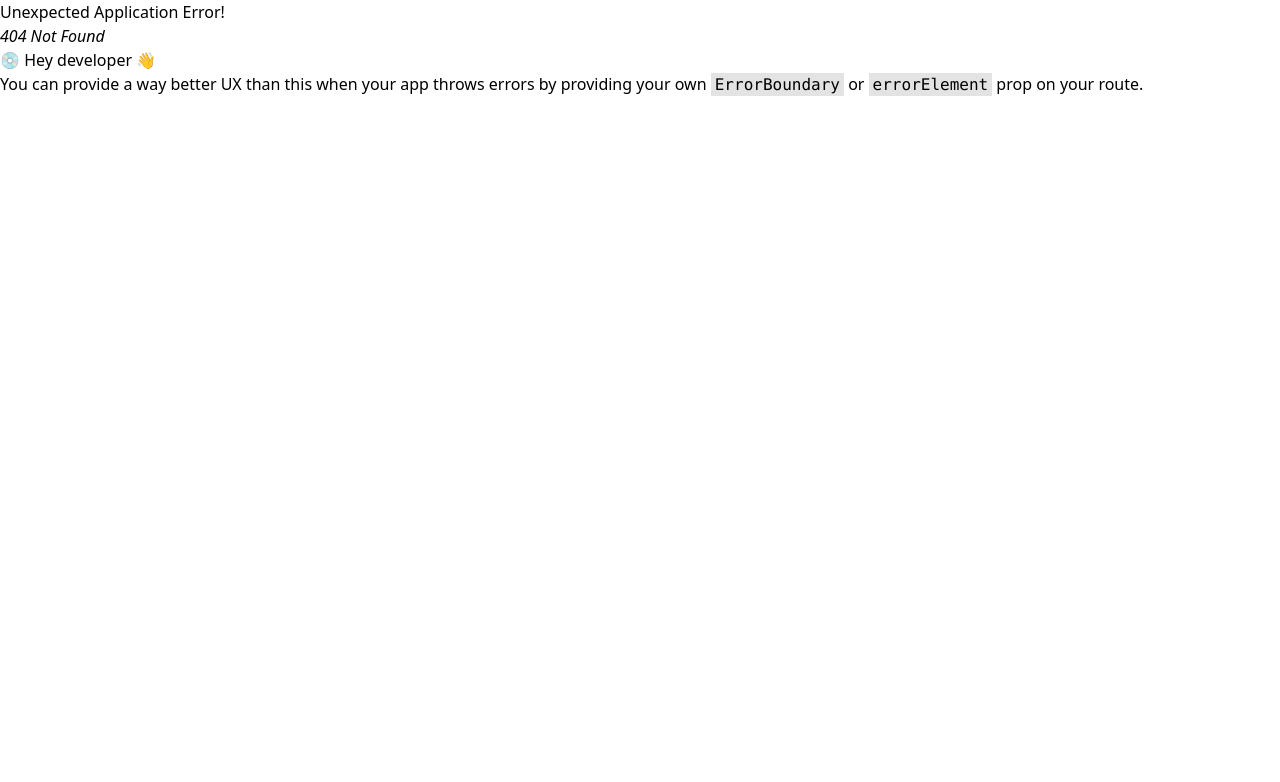
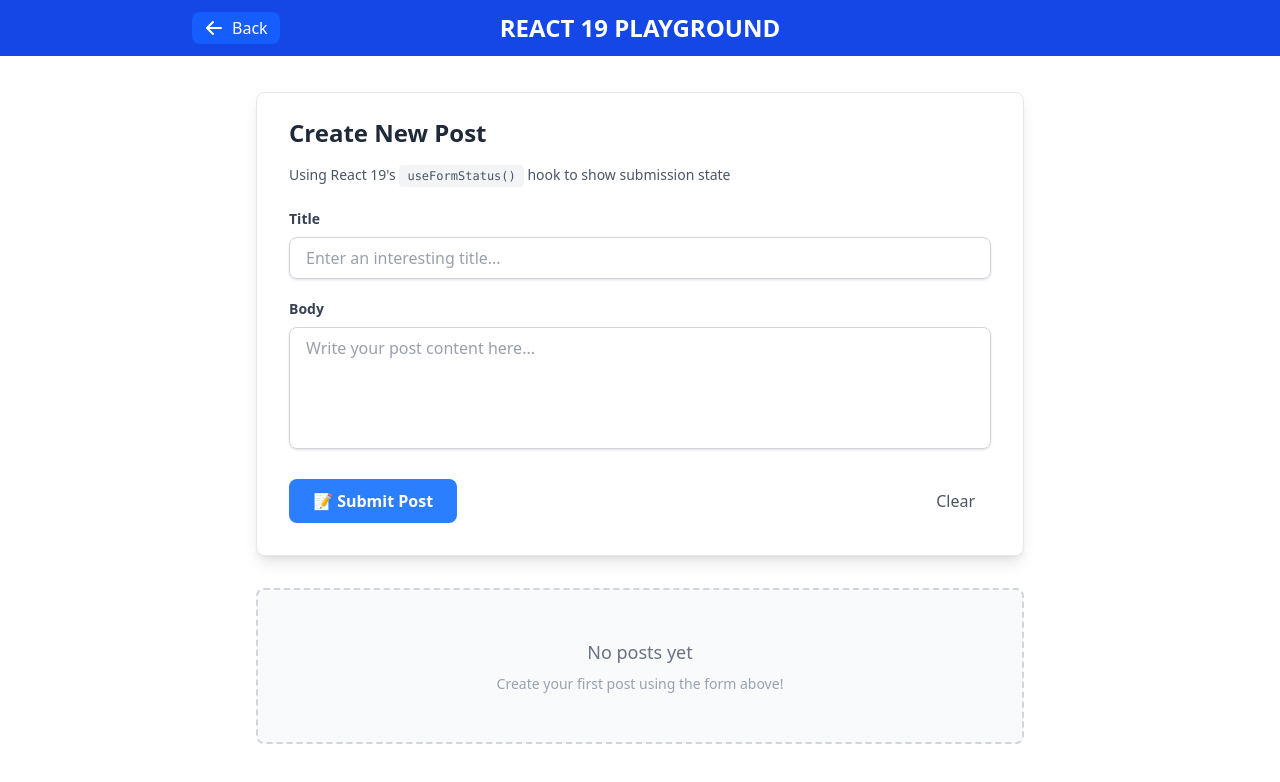
Before and after one commit to Lu0-Wenfeng/React19Learn, a React app in the folder app/: page /useformstatus-example in a window 1280 px wide. Before the commit this address had no page. Shown: the top 782 px of the page. Built offline with nearby package versions, Linux system fonts and the light colour scheme; the HTML template or start-up script is replaced by a standard one.

Commit message:
example 7: useFormStatus

```diff
--- a/app/src/App.tsx
+++ b/app/src/App.tsx
@@ -13,6 +13,7 @@ import { UseExample2 } from "./components/useExample2/Posts";
 import { UseExample3 } from "./components/useExample3/Message";
 import { UseExampleContext } from "./components/useExampleContext/Theme";
 import AddToCartForm from "./components/useFormStateExample/AddToCartForm";
+import { UseFormStatusExample } from "./components/useFormStatusExample/Posts";
 // import { UseOptimisticExample } from './components/useOptimisticExample/Message';
 // import { UseTransitionExample } from './components/useTransitionExample/Tabs';
 import MainLayout from "./layouts/MainLayout";
@@ -43,11 +44,12 @@ const App = () => {
             </>
           }
         />
-        {/*
+
         <Route
-          path='useformstatus-example'
+          path="useformstatus-example"
           element={<UseFormStatusExample />}
         />
+        {/*
         <Route
           path='useoptimistic-example'
           element={<UseOptimisticExample />}
--- /dev/null
+++ b/app/src/components/useFormStatusExample/Posts.tsx
@@ -0,0 +1,209 @@
+import { useRef, useState } from "react";
+import { useFormStatus } from "react-dom";
+
+interface Post {
+  id: string;
+  title: string;
+  body: string;
+  timestamp: number;
+}
+
+// PostItem component
+const PostItem = ({ post }: { post: Post }) => {
+  return (
+    <article className="bg-gradient-to-br from-blue-50 to-blue-100 shadow-md hover:shadow-lg p-6 my-4 rounded-lg transition-shadow duration-200 border border-blue-200">
+      <div className="flex items-start justify-between mb-3">
+        <h2 className="text-xl font-bold text-gray-800 flex-1">{post.title}</h2>
+        <span className="text-xs text-gray-500 ml-2 flex-shrink-0">
+          {new Date(post.timestamp).toLocaleTimeString()}
+        </span>
+      </div>
+      <p className="text-gray-700 leading-relaxed">{post.body}</p>
+    </article>
+  );
+};
+
+// SubmitButton component - Must be used inside a form
+const SubmitButton = () => {
+  const { pending } = useFormStatus();
+
+  return (
+    <button
+      className={`py-2.5 px-6 rounded-lg font-semibold transition-all duration-200 focus:outline-none focus:ring-2 focus:ring-offset-2 ${
+        pending
+          ? "bg-gray-400 cursor-not-allowed"
+          : "bg-blue-500 hover:bg-blue-600 active:bg-blue-700 text-white cursor-pointer focus:ring-blue-500"
+      }`}
+      type="submit"
+      disabled={pending}
+    >
+      {pending ? (
+        <span className="flex items-center justify-center gap-2">
+          <svg
+            className="animate-spin h-5 w-5"
+            xmlns="http://www.w3.org/2000/svg"
+            fill="none"
+            viewBox="0 0 24 24"
+          >
+            <circle
+              className="opacity-25"
+              cx="12"
+              cy="12"
+              r="10"
+              stroke="currentColor"
+              strokeWidth="4"
+            />
+            <path
+              className="opacity-75"
+              fill="currentColor"
+              d="M4 12a8 8 0 018-8V0C5.373 0 0 5.373 0 12h4zm2 5.291A7.962 7.962 0 014 12H0c0 3.042 1.135 5.824 3 7.938l3-2.647z"
+            />
+          </svg>
+          Submitting...
+        </span>
+      ) : (
+        "📝 Submit Post"
+      )}
+    </button>
+  );
+};
+
+// PostForm component
+const PostForm = ({ addPost }: { addPost: (post: Post) => void }) => {
+  const formRef = useRef<HTMLFormElement>(null);
+
+  const formAction = async (formData: FormData) => {
+    const title = formData.get("title") as string;
+    const body = formData.get("body") as string;
+
+    // Validate
+    if (!title?.trim() || !body?.trim()) {
+      alert("Please fill in both title and body");
+      return;
+    }
+
+    // Simulate a network delay of 2 seconds
+    await new Promise((resolve) => setTimeout(resolve, 2000));
+
+    const newPost: Post = {
+      id: Date.now().toString(),
+      title: title.trim(),
+      body: body.trim(),
+      timestamp: Date.now(),
+    };
+
+    addPost(newPost);
+    formRef.current?.reset();
+  };
+
+  return (
+    <form
+      ref={formRef}
+      action={formAction}
+      className="bg-white shadow-lg rounded-lg px-8 pt-6 pb-8 mb-8 border border-gray-200"
+    >
+      <div className="mb-6">
+        <h2 className="text-2xl font-bold text-gray-800 mb-4">
+          Create New Post
+        </h2>
+        <p className="text-gray-600 text-sm">
+          Using React 19's{" "}
+          <code className="bg-gray-100 px-2 py-1 rounded text-xs">
+            useFormStatus()
+          </code>{" "}
+          hook to show submission state
+        </p>
+      </div>
+
+      <div className="mb-5">
+        <label
+          className="block text-gray-700 text-sm font-semibold mb-2"
+          htmlFor="title"
+        >
+          Title
+        </label>
+        <input
+          className="shadow-sm border border-gray-300 rounded-lg w-full py-2.5 px-4 text-gray-700 leading-tight focus:outline-none focus:ring-2 focus:ring-blue-500 focus:border-transparent transition-all duration-200"
+          id="title"
+          type="text"
+          placeholder="Enter an interesting title..."
+          name="title"
+          required
+        />
+      </div>
+
+      <div className="mb-6">
+        <label
+          className="block text-gray-700 text-sm font-semibold mb-2"
+          htmlFor="body"
+        >
+          Body
+        </label>
+        <textarea
+          className="shadow-sm border border-gray-300 rounded-lg w-full py-2.5 px-4 text-gray-700 leading-tight focus:outline-none focus:ring-2 focus:ring-blue-500 focus:border-transparent transition-all duration-200 resize-none"
+          id="body"
+          rows={5}
+          placeholder="Write your post content here..."
+          name="body"
+          required
+        />
+      </div>
+
+      <div className="flex items-center justify-between">
+        <SubmitButton />
+        <button
+          type="reset"
+          className="text-gray-600 hover:text-gray-800 font-medium py-2 px-4 rounded-lg hover:bg-gray-100 transition-colors duration-200 cursor-pointer"
+        >
+          Clear
+        </button>
+      </div>
+    </form>
+  );
+};
+
+const Posts = () => {
+  const [posts, setPosts] = useState<Post[]>([]);
+
+  const addPost = (newPost: Post) => {
+    setPosts((prevPosts) => [newPost, ...prevPosts]);
+  };
+
+  return (
+    <div className="max-w-3xl mx-auto">
+      <PostForm addPost={addPost} />
+
+      {posts.length > 0 ? (
+        <div>
+          <div className="flex items-center justify-between mb-4">
+            <h2 className="text-2xl font-bold text-gray-800">
+              Your Posts ({posts.length})
+            </h2>
+            {posts.length > 0 && (
+              <button
+                onClick={() => setPosts([])}
+                className="text-sm text-red-600 hover:text-red-800 font-medium hover:underline cursor-pointer"
+              >
+                Clear All
+              </button>
+            )}
+          </div>
+          <div>
+            {posts.map((post) => (
+              <PostItem key={post.id} post={post} />
+            ))}
+          </div>
+        </div>
+      ) : (
+        <div className="text-center py-12 bg-gray-50 rounded-lg border-2 border-dashed border-gray-300">
+          <p className="text-gray-500 text-lg mb-2">No posts yet</p>
+          <p className="text-gray-400 text-sm">
+            Create your first post using the form above!
+          </p>
+        </div>
+      )}
+    </div>
+  );
+};
+
+export { Posts as UseFormStatusExample };
```
